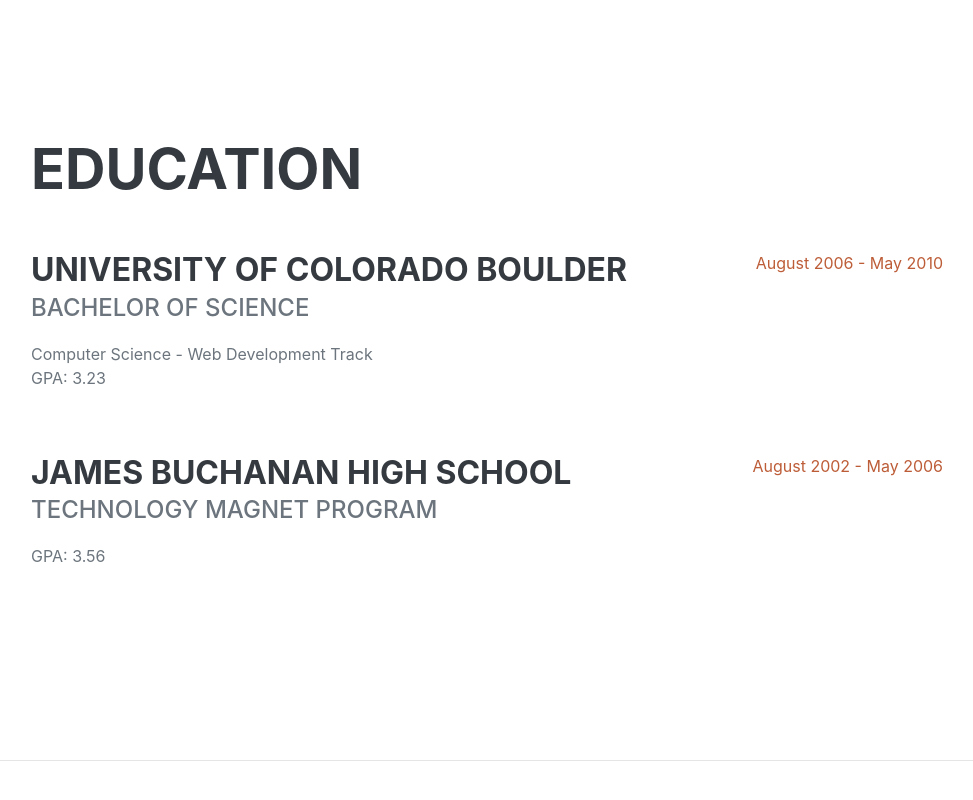
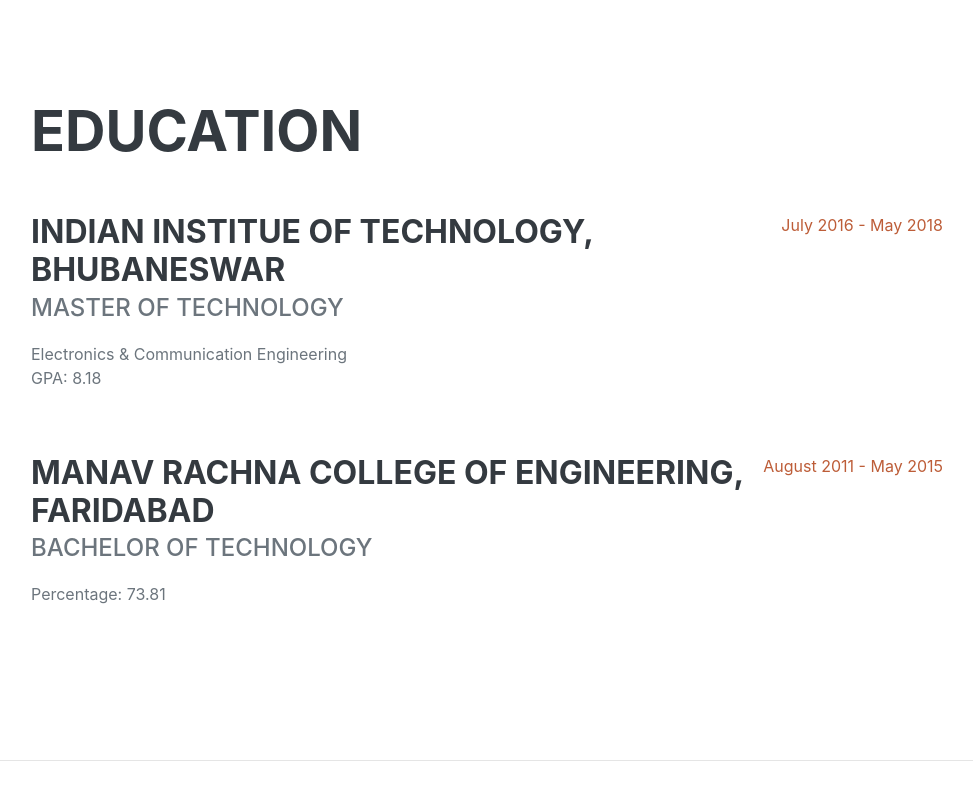
Before and after one commit to ishankgoel/ishankgoel.github.io, a plain HTML site: page index.html in a window 1280 px wide. Shown: the part 1642-2442 px from the top of the page, without its empty margins (289-1262 px from the left). Drawn offline with nearby package versions, Linux system fonts and the light colour scheme; a web font is replaced by a local one.

Commit message:
education

```diff
--- a/index.html
+++ b/index.html
@@ -41,7 +41,7 @@
                     <div class="subheading mb-5">Pune · Maharashtra, India · <a href="mailto:goelishankgoel@gmail.com">goelishankgoel@gmail.com</a></div>
                     <p class="lead mb-5">I am a machine learning engineer and a python developer in a DevOps team with experience in machine learning model management, natural language processing, data processing and log analytics.</p>
                     <div class="social-icons">
-                        <a class="social-icon" href="#"><i class="fab fa-linkedin-in"></i></a><a class="social-icon" href="#"><i class="fab fa-github"></i></a><a class="social-icon" href="#"><i class="fab fa-twitter"></i></a><a class="social-icon" href="#"><i class="fab fa-facebook-f"></i></a>
+                        <a class="social-icon" href="https://www.linkedin.com/in/goelishankgoel/"><i class="fab fa-linkedin-in"></i></a><a class="social-icon" href="https://github.com/ishankgoel"><i class="fab fa-github"></i></a>
                     </div>
                 </div>
             </section>
@@ -54,7 +54,7 @@
                         <div class="flex-grow-1">
                             <h3 class="mb-0">Researcher & Developer</h3>
                             <div class="subheading mb-3">Tata Consultancy Services Ltd.</div>
-                            <p>Bring to the table win-win survival strategies to ensure proactive domination. At the end of the day, going forward, a new normal that has evolved from generation X is on the runway heading towards a streamlined cloud solution. User generated content in real-time will have multiple touchpoints for offshoring.</p>
+                            <p>Worked on remote system management, log analytics, natural language processing, data processing & visualization using ELK stack, machine learning model lifecycle management.</p>
                         </div>
                         <div class="flex-shrink-0"><span class="text-primary">July 2018 - Present</span></div>
                     </div>
@@ -67,22 +67,22 @@
                     <h2 class="mb-5">Education</h2>
                     <div class="d-flex flex-column flex-md-row justify-content-between mb-5">
                         <div class="flex-grow-1">
-                            <h3 class="mb-0">University of Colorado Boulder</h3>
-                            <div class="subheading mb-3">Bachelor of Science</div>
-                            <div>Computer Science - Web Development Track</div>
-                            <p>GPA: 3.23</p>
+                            <h3 class="mb-0">Indian Institue Of Technology, Bhubaneswar</h3>
+                            <div class="subheading mb-3">Master of Technology</div>
+                            <div>Electronics & Communication Engineering</div>
+                            <p>GPA: 8.18</p>
                         </div>
-                        <div class="flex-shrink-0"><span class="text-primary">August 2006 - May 2010</span></div>
+                        <div class="flex-shrink-0"><span class="text-primary">July 2016 - May 2018</span></div>
                     </div>
                     <div class="d-flex flex-column flex-md-row justify-content-between">
                         <div class="flex-grow-1">
-                            <h3 class="mb-0">James Buchanan High School</h3>
-                            <div class="subheading mb-3">Technology Magnet Program</div>
-                            <p>GPA: 3.56</p>
+                            <h3 class="mb-0">Manav Rachna College of Engineering, Faridabad</h3>
+                            <div class="subheading mb-3">Bachelor of Technology</div>
+                            <p>Percentage: 73.81</p>
                         </div>
-                        <div class="flex-shrink-0"><span class="text-primary">August 2002 - May 2006</span></div>
+                        <div class="flex-shrink-0"><span class="text-primary">August 2011 - May 2015</span></div>
                     </div>
-                </div>
+                    </div>
             </section>
             <hr class="m-0" />
             <!-- Skills-->
```
